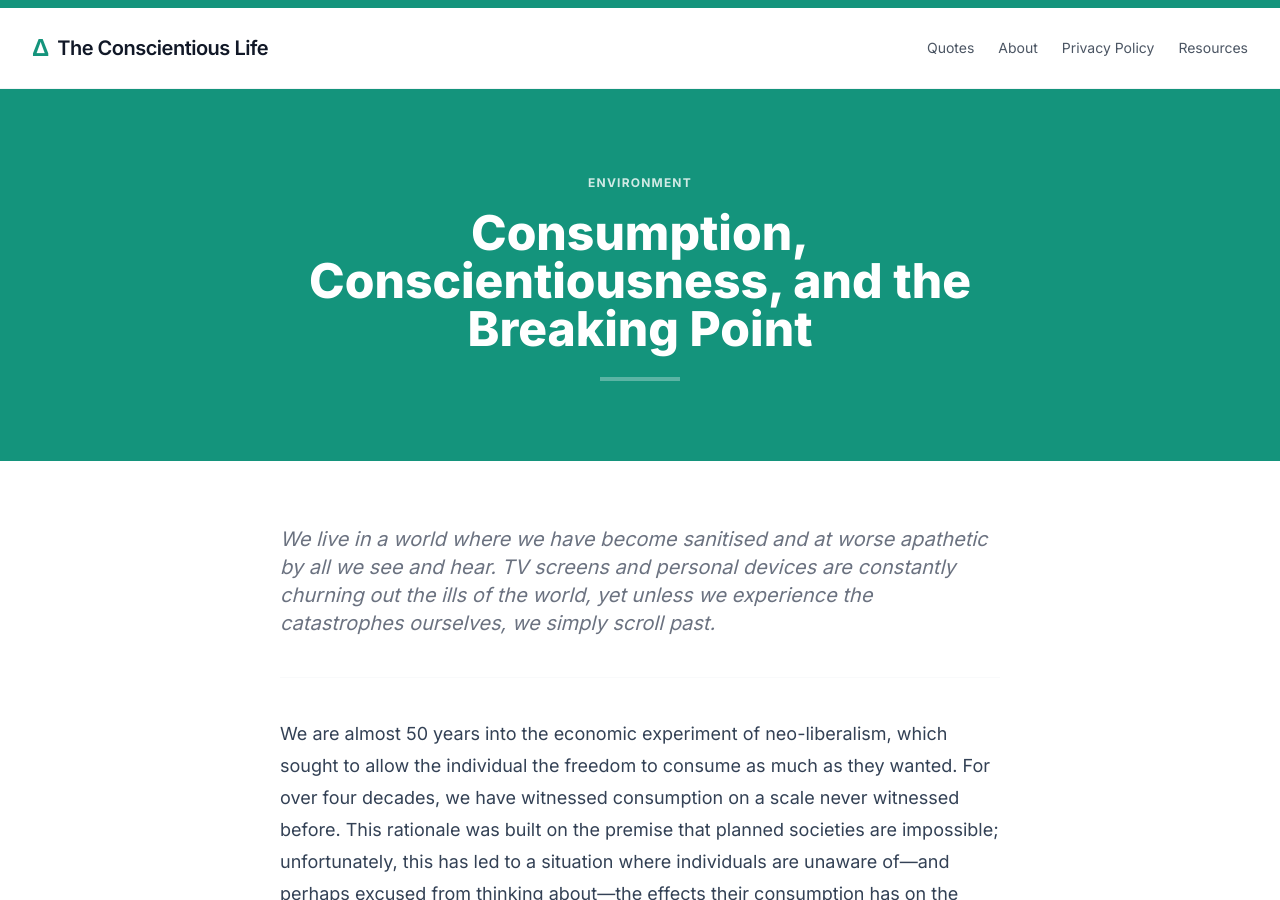
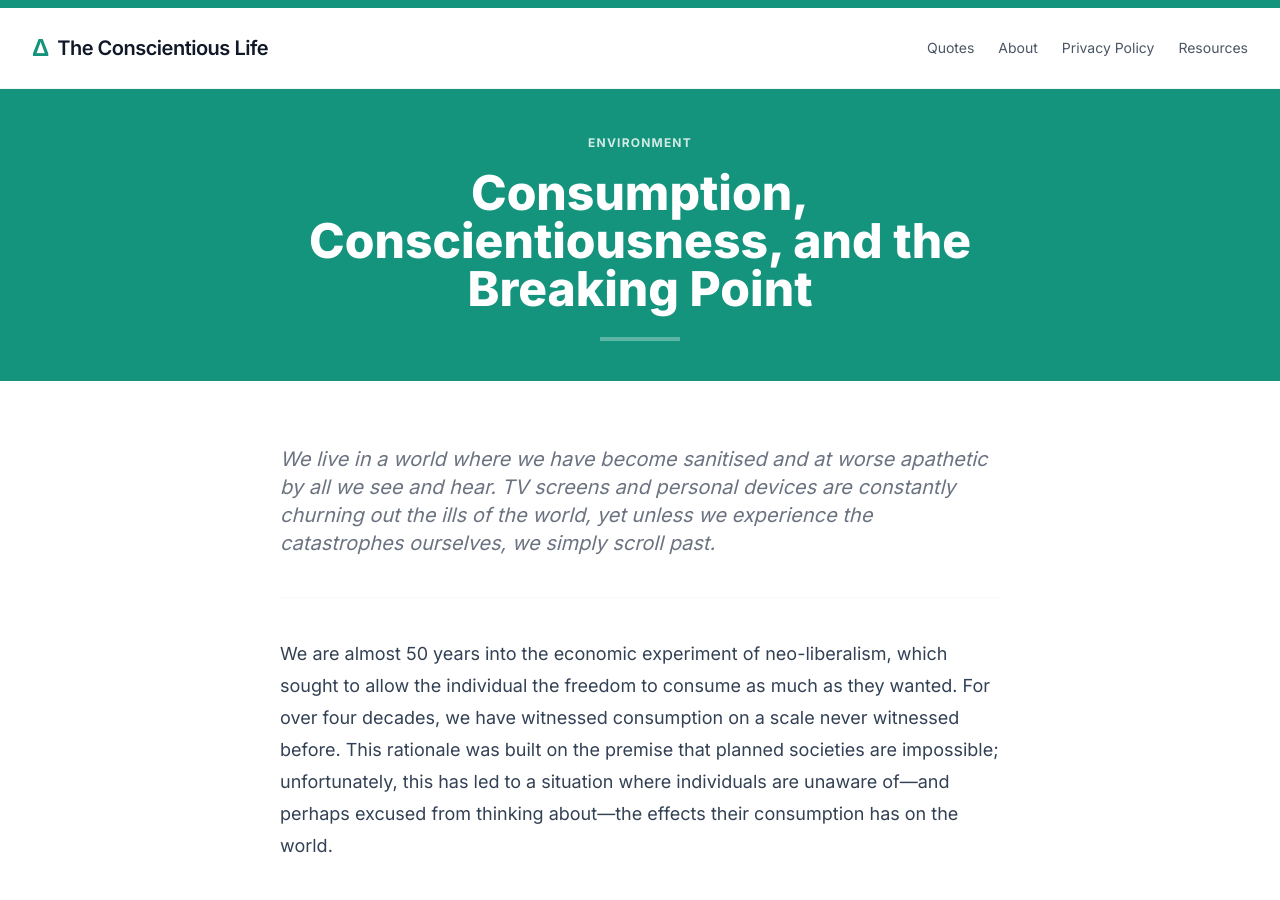
Before and after one commit to theconscientiouslife1-coder/TheCL, a Jekyll site: the page the_environment_main_article.html, which Jekyll copies as it is, in a window 1280 px wide and 900 px high. Built offline with Jekyll 4.4.1, drawn with Linux system fonts in a browser that asks for light colours; nearby versions of some CDN libraries.

Commit message:
reduce banner size

```diff
--- a/the_environment_main_article.html
+++ b/the_environment_main_article.html
@@ -38,7 +38,7 @@
         </div>
     </header>
 
-    <section class="bg-[#14947c] py-20">
+    <section class="bg-[#14947c] py-10">
         <div class="max-w-3xl mx-auto px-6 text-center">
             <span class="text-white/80 font-bold uppercase tracking-widest text-xs">Environment</span>
             <h1 class="mt-4 text-4xl md:text-5xl font-extrabold text-white leading-tight">
```
